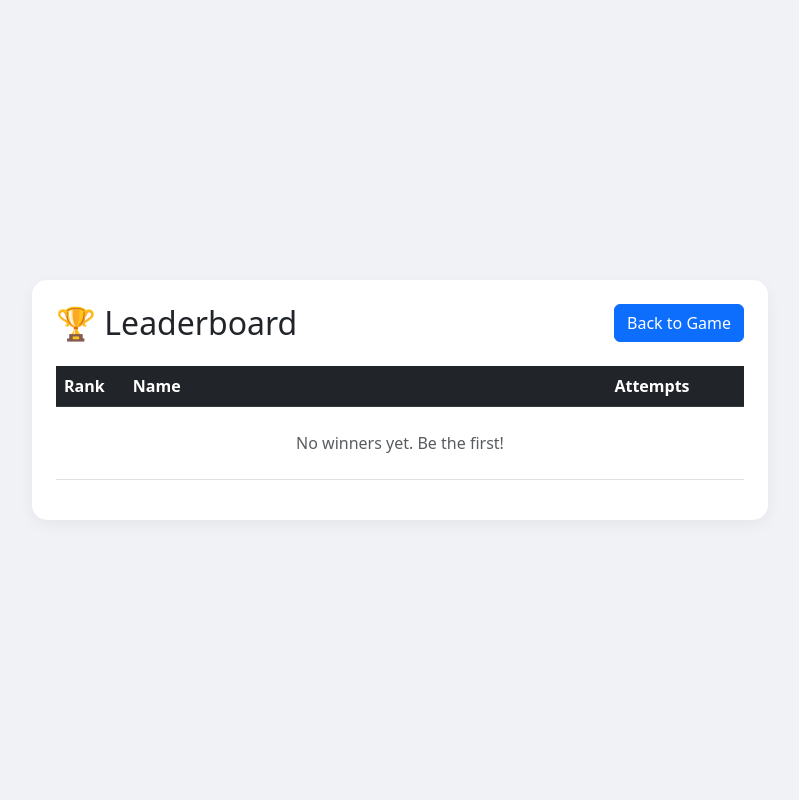
After one commit to BilalQanoa/django_stack, a Django app: page /leaderboard in a window 1280 px wide. The commit adds this page. Shown: the whole page, without its empty margins (240-1039 px from the left). Run offline with Django 5.2, Linux system fonts and the light colour scheme.

Commit message:
update number game

```diff
--- a/number_game/number_app/static/css/style.css
+++ b/number_game/number_app/static/css/style.css
@@ -1,55 +1,44 @@
 body {
-    font-family: Arial, sans-serif;
-    text-align: center;
-    background-color: #f7f7f7;
-    padding-top: 50px;
+    background-color: #f0f2f5;
+    height: 100vh;
+    display: flex;
+    align-items: center;
+}
+
+.leaderboard-card {
+    border-radius: 15px;
+    border: none;
+    box-shadow: 0 5px 15px rgba(0, 0, 0, 0.05);
+}
+
+.game-card {
+    border-radius: 20px;
+    box-shadow: 0 10px 30px rgba(0, 0, 0, 0.1);
+    border: none;
+}
+
+.status-box {
+    padding: 40px;
+    border-radius: 15px;
+    margin-bottom: 20px;
+    color: white;
+    font-weight: bold;
+}
+
+.low,
+.high {
+    background-color: #dc3545;
+}
+
+.correct {
+    background-color: #198754;
+}
+
+.lose {
+    background-color: #212529;
 }
 
 .container {
-    width: 500px;
-    margin: 0 auto;
+    margin-top: auto;
+    margin-bottom: auto;
 }
-
-.box {
-    width: 250px;
-    height: 250px;
-    margin: 20px auto;
-    display: flex;
-    flex-direction: column;
-    justify-content: center;
-    align-items: center;
-    color: white;
-    border: 5px solid black;
-}
-
-.danger {
-    background-color: #e74c3c;
-}
-
-.success {
-    background-color: #2ecc71;
-}
-
-input[type="number"] {
-    padding: 10px;
-    font-size: 18px;
-    width: 100px;
-    margin-bottom: 10px;
-}
-
-button,
-.btn-play {
-    padding: 10px 20px;
-    font-size: 16px;
-    background-color: #3498db;
-    color: white;
-    border: none;
-    cursor: pointer;
-    text-decoration: none;
-    display: inline-block;
-}
-
-button:hover,
-.btn-play:hover {
-    background-color: #2980b9;
-}
--- /dev/null
+++ b/number_game/number_app/templates/leaderboard.html
@@ -0,0 +1,57 @@
+{% load static %}
+<!DOCTYPE html>
+<html lang="en">
+
+<head>
+    <meta charset="UTF-8">
+    <meta name="viewport" content="width=device-width, initial-scale=1.0">
+    <title>Leaderboard - Great Number Game</title>
+    <link href="https://cdn.jsdelivr.net/npm/bootstrap@5.3.0/dist/css/bootstrap.min.css" rel="stylesheet">
+    <link rel="stylesheet" href="{% static 'css/style.css' %}">
+</head>
+
+<body>
+    <div class="container">
+        <div class="row justify-content-center">
+            <div class="col-md-8">
+                <div class="card leaderboard-card p-4">
+                    <div class="d-flex justify-content-between align-items-center mb-4">
+                        <h1 class="h2 mb-0">🏆 Leaderboard</h1>
+                        <a href="/" class="btn btn-primary">Back to Game</a>
+                    </div>
+
+                    <div class="table-responsive">
+                        <table class="table table-hover align-middle">
+                            <thead class="table-dark">
+                                <tr>
+                                    <th width="10%">Rank</th>
+                                    <th>Name</th>
+                                    <th width="20%">Attempts</th>
+                                </tr>
+                            </thead>
+                            <tbody>
+                                {% for score in leaderboard %}
+                                <tr>
+                                    <td><span class="badge rounded-pill bg-warning text-dark">{{ forloop.counter }}</span>
+                                    </td>
+                                    <td class="fw-bold">{{ score.name }}</td>
+                                    <td><span class="badge bg-info text-dark">{{ score.attempts }} tries</span></td>
+                                </tr>
+                                {% endfor %}
+
+                                {% if not leaderboard %}
+                                <tr>
+                                    <td colspan="3" class="text-center py-4 text-muted">No winners yet. Be the first!
+                                    </td>
+                                </tr>
+                                {% endif %}
+                            </tbody>
+                        </table>
+                    </div>
+                </div>
+            </div>
+        </div>
+    </div>
+</body>
+
+</html>
--- a/number_game/number_app/urls.py
+++ b/number_game/number_app/urls.py
@@ -3,7 +3,8 @@ from . import views
 
 urlpatterns = [
     path('', views.index, name='index'),
-    path('guess/', views.guess, name='guess'),
-    path('reset/', views.reset, name='reset'),
-
+    path('guess', views.guess, name='guess'),
+    path('reset', views.reset, name='reset'),
+    path('leaderboard', views.leaderboard, name='leaderboard'),
+    path('submit_score', views.submit_score, name='submit_score'),
 ]
--- a/number_game/number_app/views.py
+++ b/number_game/number_app/views.py
@@ -1,5 +1,4 @@
 from django.shortcuts import render, redirect
-
 import random
 
 def index(request):
@@ -11,19 +10,44 @@ def index(request):
 
 def guess(request):
     if request.method == 'POST':
-        guess = int(request.POST['guess'])
+        user_guess = int(request.POST['guess'])
         request.session['attempts'] += 1
-        target_num = request.session['target_num']
+        target = request.session['target_num']
 
-        if guess < target_num:
+        if user_guess < target:
             request.session['status'] = 'low'
-        elif guess > target_num:
+        elif user_guess > target:
             request.session['status'] = 'high'
         else:
             request.session['status'] = 'correct'
-        request.session.modifies = True
+
+        if request.session['attempts'] >= 5 and request.session['status'] != 'correct':
+            request.session['status'] = 'lose'
+
+        request.session.modified = True
     return redirect('/')
 
+def submit_score(request):
+    if request.method == 'POST':
+        name = request.POST['name']
+        attempts = request.session.get('attempts', 0)
+        leaderboard = request.session.get('leaderboard', [])
+        leaderboard.append({'name': name, 'attempts': attempts})
+        leaderboard.sort(key=lambda x: x['attempts'])
+        request.session['leaderboard'] = leaderboard[:10]
+        request.session.modified = True
+    return redirect('/leaderboard')
+
 def reset(request):
-    request.session.clear()
+
+    request.session['target_num'] = random.randint(1, 100)
+    request.session['attempts'] = 0
+    request.session['status'] = None
+    request.session.modified = True
     return redirect('/')
+
+def leaderboard(request):
+    context = {
+        'leaderboard': request.session.get('leaderboard', [])
+    }
+    return render(request, "leaderboard.html", context)
```
Also changed, not shown: number_game/number_app/templates/index.html (+48 -25 lines), number_game/db.sqlite3.
